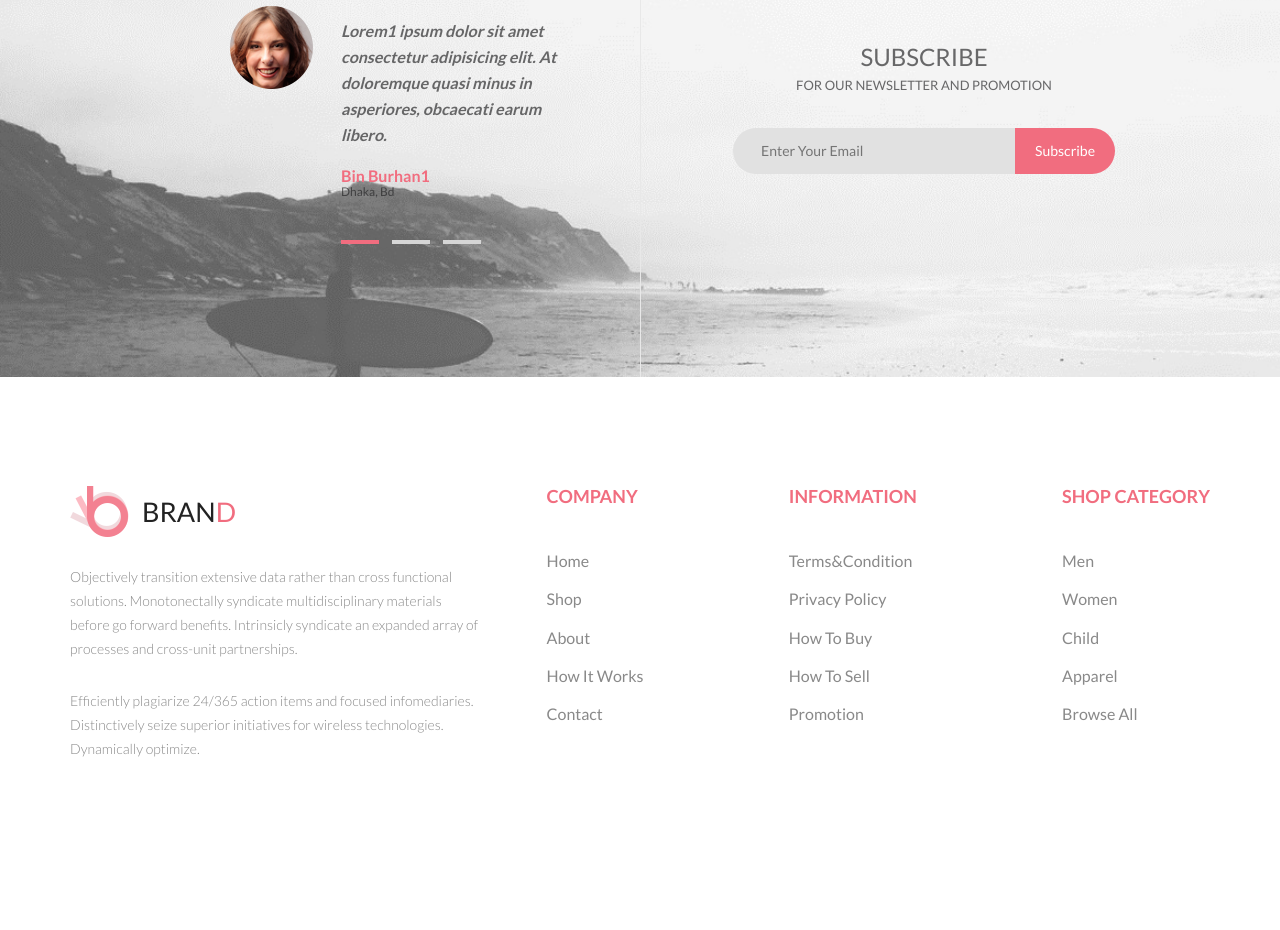
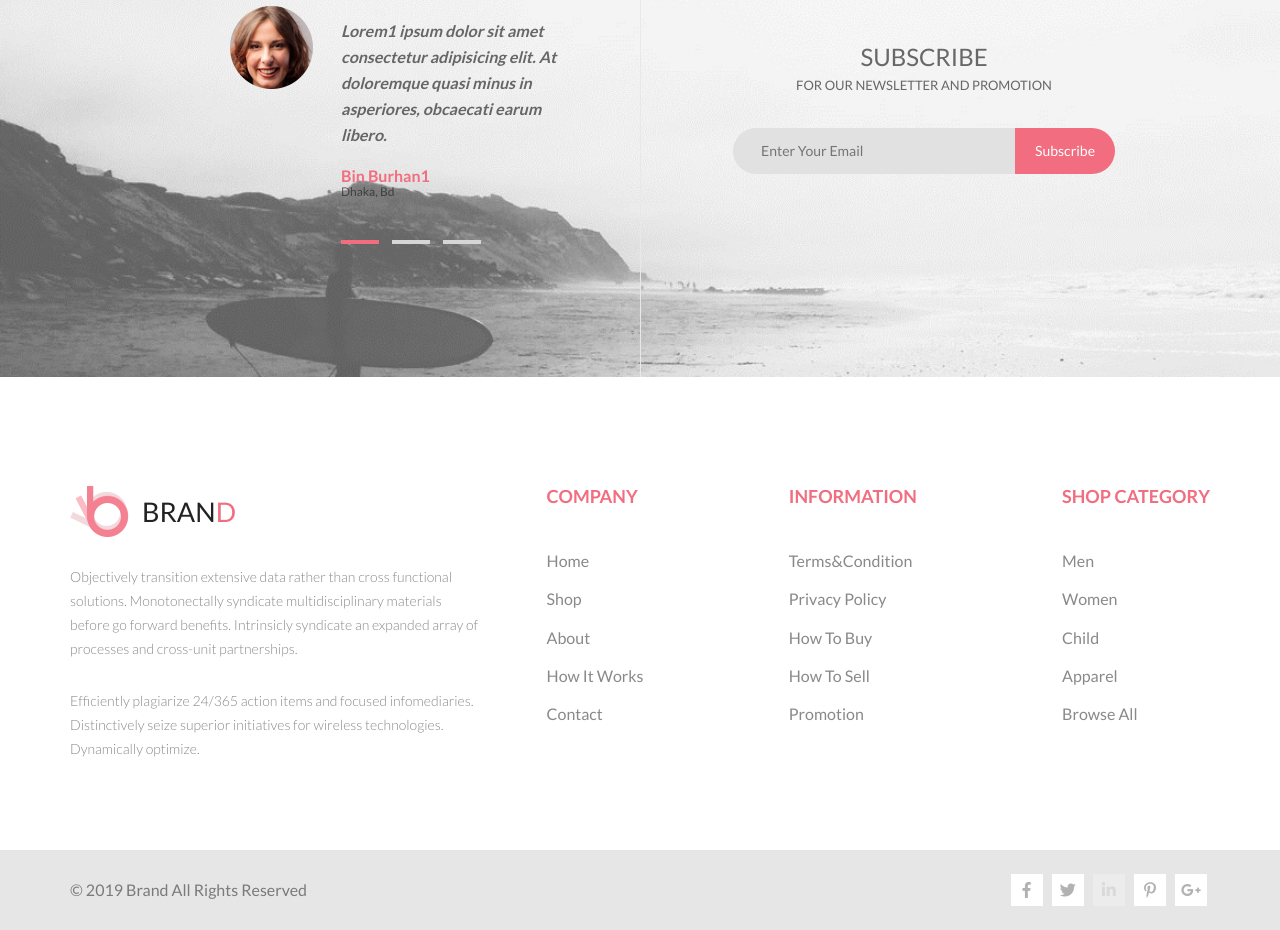
Before and after one commit to ncowboy/gu_html5_css3, a plain HTML site: page index.html in a window 1280 px wide. Shown: the part 3648-4578 px from the top of the page. Before the commit the page ends 4409 px from the top, so only its background shows below. Drawn offline with Linux system fonts and the light colour scheme.

Commit message:
главная закончена

```diff
--- a/css/style.css
+++ b/css/style.css
@@ -147,13 +147,22 @@ body {
 }
 
 .footer-top-wrapper {
+    display: -webkit-box;
+    display: -ms-flexbox;
     display: flex;
+    -webkit-box-flex: none;
+    -ms-flex-positive: none;
     flex-grow: none;
 }
 
 .footer-top-nav {
+    display: -webkit-box;
+    display: -ms-flexbox;
     display: flex;
+    -webkit-box-pack: justify;
+    -ms-flex-pack: justify;
     justify-content: space-between;
+    -ms-flex-negative: 0;
     flex-shrink: 0;
     width: 58.2%;
     padding-left: 32px;
@@ -603,6 +612,10 @@ body {
     background-clip: content-box;
 }
 
+.subscribe-feedbacks-controls label:hover {
+    background-color: #f16d7f;
+}
+
 .subscribe-feedbacks-slider {
     /*position: relative;*/
     margin-left: 230px;
@@ -729,3 +742,59 @@ body {
     outline: 0;
     cursor: pointer;
 }
+.footer-bottom {
+    margin-top: 89px;
+    background-color: #e6e6e6;
+    padding: 24px 0;
+}
+
+.footer-bottom-wrapper {
+    display: -webkit-box;
+    display: -ms-flexbox;
+    display: flex;
+    -webkit-box-pack: justify;
+    -ms-flex-pack: justify;
+    justify-content: space-between;
+}
+
+.fotter-bottom-text {
+    color:  #7a7a7a;
+    font-size: 16px;
+    font-weight: 400;
+    text-transform: capitalize;
+    -ms-flex-item-align: center;
+    align-self: center;
+}
+
+.footer-bottom-social {
+    display: inline-block;
+    width: 32px;
+    padding: 7px 0;
+    margin: 0 3px;
+    color:  #b2b2b2;
+    font-size: 16px;
+    font-weight: 400;
+    text-align: center;
+    background-color: #ffffff;
+}
+
+.footer-bottom-social:hover {
+    background-color:  #f16d7f;
+    color:  #f7f7f8;
+}
+
+.footer-bottom-left {
+    display: -webkit-box;
+    display: -ms-flexbox;
+    display: flex;
+}
+
+.footer-bottom-social-inactive {
+    -webkit-filter: opacity(25%);
+    filter: opacity(25%);
+    cursor: not-allowed;
+}
+.footer-bottom-social-inactive:hover{
+    color:  #b2b2b2;
+    background-color: #ffffff;
+}
--- a/index.html
+++ b/index.html
@@ -362,7 +362,25 @@
                 </nav>
             </div>
         </div>
-        <div class="footer-bottom"></div>
+        <div class="footer-bottom">
+           <div class="container footer-bottom-wrapper">
+               <div class="footer-bottom-left">
+                   <p class="fotter-bottom-text">
+                       &copy; 2019 brand all rights reserved
+                   </p>
+               </div>
+               <div class="footer-bottom-right">
+                   <div class="footer-bottom-social-group">
+                       <a href="#" class="footer-bottom-social"><i class="fab fa-facebook-f"></i></a>
+                       <a href="#" class="footer-bottom-social"><i class="fab fa-twitter"></i></a>
+                       <div class="footer-bottom-social footer-bottom-social-inactive"><i class="fab fa-linkedin-in"></i></div>
+                       <a href="#" class="footer-bottom-social"><i class="fab fa-pinterest-p"></i></a>
+                       <a href="#" class="footer-bottom-social"><i class="fab fa-google-plus-g"></i></a>
+                   </div>
+               </div>
+           </div>
+
+        </div>
     </div>
 
 </body>
```
